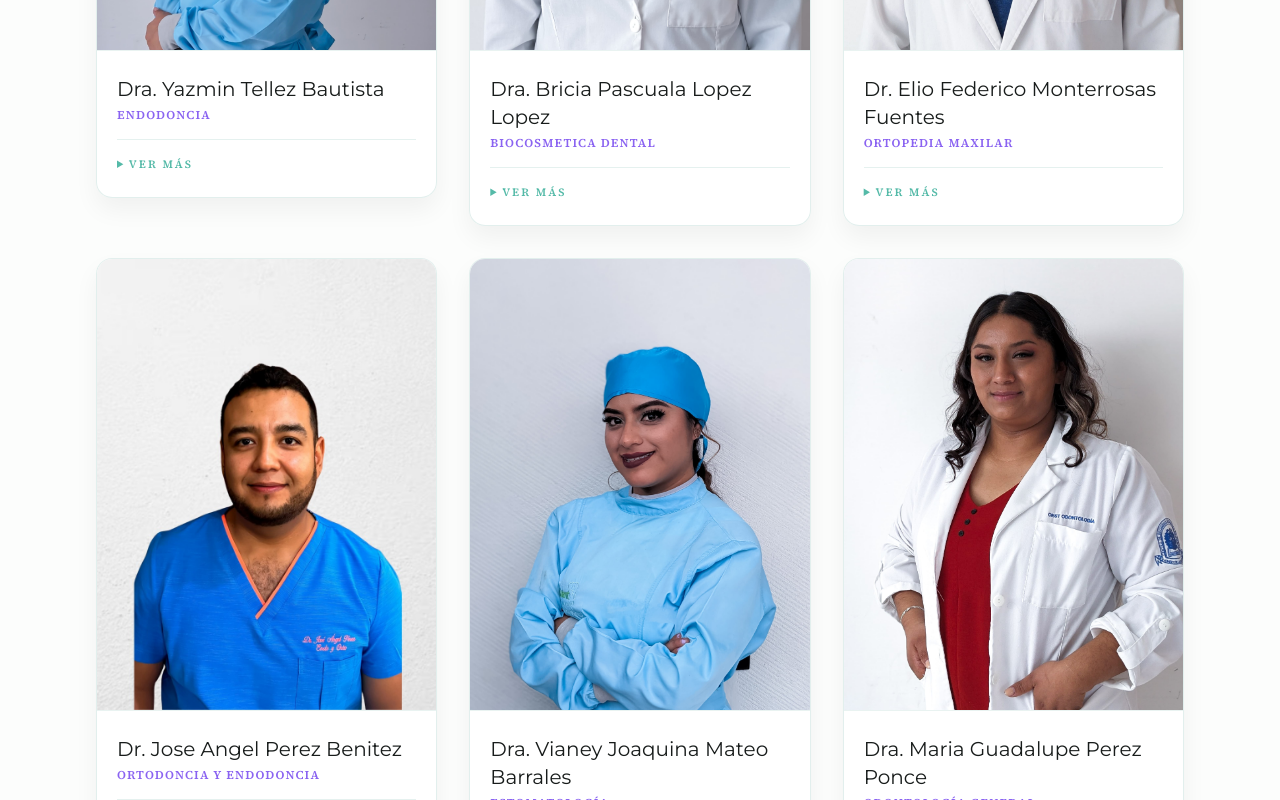
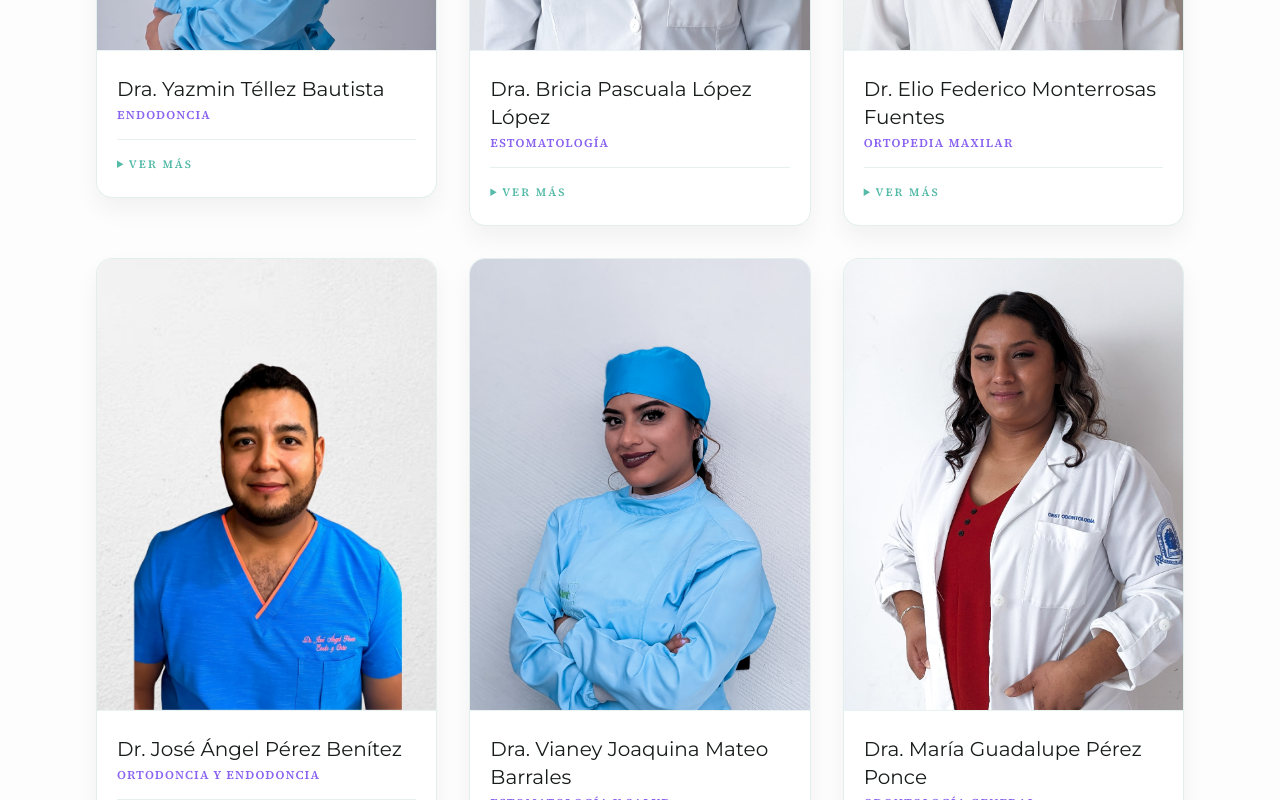
Before and after one commit to Esdras160/felizdentpage, a Next.js app: page /dentistas in a window 1280 px wide. Shown: the part 1480-2280 px from the top of the page. Built offline with nearby package versions, Linux system fonts and the light colour scheme.

Commit message:
especialistas

```diff
--- a/app/dentistas/page.tsx
+++ b/app/dentistas/page.tsx
@@ -6,6 +6,8 @@ type DentistProfile = {
   education: string[];
   detailsTitle?: string;
   details?: string[];
+  details2Title?: string;
+  details2?: string[];
   image: string;
   specialty?: string;
 };
@@ -30,67 +32,86 @@ const DENTISTS: DentistProfile[] = [
     image: "/images/especialistas/fotodefecto.png",
   },
   {
-    name: "Dra. Maria Elena Rodriguez Alvarez",
+    name: "Dra. María Elena Rodríguez Álvarez",
     role: "Estomatología",
     specialty: "Estomatología Pediátrica",
     education: [
-      "Lic. en Estomatologia, Benemerita Universidad Autonoma de Puebla (1998-2002).",
-      "Especialidad en Estomatologia Pediatrica, Instituto Nacional de Pediatria, Mexico D.F. (2008-2010).",
+      "Lic. en Estomatología, Benemérita Universidad Autónoma de Puebla (1998-2002).",
+      "Especialidad en Estomatología Pediátrica, Instituto Nacional de Pediatría, México D.F. (2008-2010).",
     ],
-    detailsTitle: "Experiencia",
+    detailsTitle: "Nivel académico",
     details: [
-      "2010 a la fecha: Estomatologa Pediatra Clinico en Risu Clinica Dental.",
-      "Enero 2011 - Junio 2014: Estomatologa Pediatra Clinico en Hospital Universitario de Puebla.",
-      "Junio 2015 - Diciembre 2019: Gestora de Seguro Popular, Regimen Estatal de Proteccion Social en Salud.",
-      "Agosto 2021 - Junio 2022: Profesora en CESES (modalidad en linea).",
+      "Lic. en Estomatología, Benemérita Universidad Autónoma de Puebla (1998-2002).",
+      "Especialidad en Estomatología Pediátrica, Instituto Nacional de Pediatría, México D.F. (2008-2010).",
+    ],
+    details2Title: "Experiencia",
+    details2: [
+      "2010 a la fecha: Estomatóloga Pediatra · Clínico · Risu Clínica Dental.",
+      "Enero 2011 – Junio 2014: Estomatóloga Pediatra · Clínico · Hospital Universitario de Puebla.",
+      "Junio 2015 – Diciembre 2019: Gestora de Seguro Popular · Operativo · Régimen Estatal de Protección Social en Salud.",
+      "Agosto 2021 – Junio 2022: Profesora en Centro de Investigación y Estudios Superiores en Estomatología y Salud S.C. (CESES), modalidad en línea.",
     ],
     image: "/images/especialistas/fotodefecto.png",
   },
   {
-    name: "Dra. Isabel Chavez",
+    name: "Dra. Isabel Chávez",
     role: "Estomatología",
     specialty: "Estomatología Pediátrica",
     education: [
-      "Lic. en Estomatologia, Benemerita Universidad Autonoma de Puebla (2002-2006).",
-      "Especialidad en Estomatologia Pediatrica, Hospital para el Nino Poblano (2009-2011).",
+      "Lic. en Estomatología, Benemérita Universidad Autónoma de Puebla (2002-2006).",
+      "Especialidad en Estomatología Pediátrica, Hospital para el Niño Poblano (2009-2011).",
     ],
-    detailsTitle: "Diplomados",
+    detailsTitle: "Nivel académico",
     details: [
-      "Diplomado en Investigacion Clinica, Benemerita Universidad Autonoma de Puebla (2009-2010, 240 horas).",
-      "Diplomado de Ortopedia Maxilar con Aplicacion Clinica, BUAP Campus Tehuacan (2019-2021).",
-      "Diplomado de Actualizacion en Ortopedia y Odontopediatria, Desarrollo Especializado con Nuevas Tecnicas (2021-2022).",
+      "Lic. en Estomatología, Benemérita Universidad Autónoma de Puebla (2002-2006).",
+      "Especialidad en Estomatología Pediátrica, Hospital para el Niño Poblano (2009-2011).",
+    ],
+    details2Title: "Diplomados",
+    details2: [
+      "Diplomado en Investigación Clínica, Benemérita Universidad Autónoma de Puebla (2009-2010, 240 horas).",
+      "Diplomado de Ortopedia Maxilar con Aplicación Clínica, Benemérita Universidad Autónoma de Puebla, Campus Tehuacán (2019-2021).",
+      "Diplomado de Actualización en Ortopedia y Odontopediatría, Desarrollo Especializado con Nuevas Técnicas de Actualización (2021-2022).",
     ],
     image: "/images/especialistas/dentistaIsabel.jpg",
   },
   {
-    name: "Dra. Yazmin Tellez Bautista",
+    name: "Dra. Yazmin Téllez Bautista",
     role: "Estomatología",
     specialty: "Endodoncia",
     education: [
-      "Lic. en Estomatologia, Benemerita Universidad Autonoma de Puebla (1998-2003).",
-      "Especialidad en Endodoncia, Centro Mexicano en Estomatologia (2009-2011).",
+      "Lic. en Estomatología, Benemérita Universidad Autónoma de Puebla (1998-2003).",
+      "Especialidad en Endodoncia, Centro Mexicano en Estomatología (2009-2011).",
     ],
-    detailsTitle: "Diplomados",
+    detailsTitle: "Nivel académico",
     details: [
-      "Diplomado de Medicina Interna en Estomatologia, BUAP (2012-2013).",
-      "Diplomado en Diagnostico y Tratamientos Basicos Periodontales, BUAP (abril 2015-febrero 2016).",
-      "Diplomado en Odontologia Estetica y Restauradora, Colegio Dental del Estado de Mexico (2022).",
-      "Diplomado en Cirugia Plastica Periodontal, Colegio de Actualizacion Profesional Tepeaca (2024).",
+      "Lic. en Estomatología, Benemérita Universidad Autónoma de Puebla (1998-2003).",
+      "Especialidad en Endodoncia, Centro Mexicano en Estomatología (2009-2011).",
+    ],
+    details2Title: "Diplomados",
+    details2: [
+      "Diplomado de Medicina Interna en Estomatología, Benemérita Universidad Autónoma de Puebla (2012-2013).",
+      "Diplomado en Diagnóstico y Tratamientos Básicos Periodontales, Benemérita Universidad Autónoma de Puebla (abril 2015 – febrero 2016).",
+      "Diplomado en Odontología Estética y Restauradora, Colegio Dental del Estado de México, A.C. (2022).",
+      "Diplomado en Cirugía Plástica Periodontal, Colegio de Actualización Profesional Tepeaca (2024).",
     ],
     image: "/images/especialistas/dentistaYazmin.jpg",
   },
   {
-    name: "Dra. Bricia Pascuala Lopez Lopez",
+    name: "Dra. Bricia Pascuala López López",
     role: "Estomatología",
-    specialty: "Biocosmetica Dental",
+    specialty: "Estomatología",
     education: [
-      "Lic. en Estomatologia, Benemerita Universidad Autonoma de Puebla (2008-2013).",
+      "Lic. en Estomatología, Benemérita Universidad Autónoma de Puebla (2008-2013).",
     ],
-    detailsTitle: "Diplomados",
+    detailsTitle: "Nivel académico",
     details: [
-      "Diplomado de Medicina Interna en Estomatologia, avalada por BUAP (2019-2020).",
-      "Diplomado de Biocosmetica Dental, Colegio de Actualizacion de Tepeaca (octubre 2021-septiembre 2022).",
-      "Diplomado en Prostodoncia Total, Colegio de Actualizacion de Tepeaca (noviembre 2022-junio 2023).",
+      "Lic. en Estomatología, Benemérita Universidad Autónoma de Puebla (2008-2013).",
+    ],
+    details2Title: "Diplomados",
+    details2: [
+      "Diplomado de Medicina Interna en Estomatología, avalado por la Benemérita Universidad Autónoma de Puebla (2019-2020).",
+      "Diplomado de Biocosmética Dental, Colegio de Actualización de Tepeaca (octubre 2021 – septiembre 2022).",
+      "Diplomado en Prostodoncia Total, Colegio de Actualización de Tepeaca (noviembre 2022 – junio 2023).",
     ],
     image: "/images/especialistas/dentistaBricia.jpg",
   },
@@ -99,94 +120,120 @@ const DENTISTS: DentistProfile[] = [
     role: "Estomatología",
     specialty: "Ortopedia Maxilar",
     education: [
-      "Lic. en Estomatologia, Benemerita Universidad Autonoma de Puebla (1998-2003).",
-      "Especialidad en Ortopedia, Universidad Nacional Autonoma de Mexico (2009-2011).",
+      "Lic. en Estomatología, Benemérita Universidad Autónoma de Puebla (1998-2003).",
+      "Especialidad en Ortopedia, Universidad Nacional Autónoma de México (UNAM) (2009-2011).",
+    ],
+    detailsTitle: "Nivel académico",
+    details: [
+      "Lic. en Estomatología, Benemérita Universidad Autónoma de Puebla (1998-2003).",
+      "Especialidad en Ortopedia, Universidad Nacional Autónoma de México (UNAM) (2009-2011).",
     ],
     image: "/images/especialistas/dentistaElio.jpg",
   },
   {
-    name: "Dr. Jose Angel Perez Benitez",
+    name: "Dr. José Ángel Pérez Benítez",
     role: "Estomatología",
     specialty: "Ortodoncia y Endodoncia",
     education: [
-      "Lic. en Estomatologia, Universidad Mexico Americana del Golfo, Puebla (2011-2015).",
-      "Especialidad en Endodoncia, Centro Mexicano en Estomatologia (2016-2018).",
+      "Lic. en Estomatología, Universidad México Americana del Golfo, Puebla (2011-2015).",
+      "Especialidad en Endodoncia, Centro Mexicano en Estomatología (2016-2018).",
+      "Especialidad en Ortodoncia, Centro Universitario Interamericano del Pacífico (CEUNI), Plantel Golfo Centro, Heroica Puebla de Zaragoza (2019-2021).",
     ],
-    detailsTitle: "Nivel academico",
+    detailsTitle: "Nivel académico",
     details: [
-      "Lic. en Estomatologia, Universidad Mexico Americana del Golfo, Puebla (2011-2015).",
-      "Especialidad en Endodoncia, Centro Mexicano en Estomatologia (2016-2018).",
-      "Especialidad en Ortodoncia, Centro Universitario Interamericano del Pacifico (2019-2021).",
+      "Lic. en Estomatología, Universidad México Americana del Golfo, Puebla (2011-2015).",
+      "Especialidad en Endodoncia, Centro Mexicano en Estomatología (2016-2018).",
+      "Especialidad en Ortodoncia, Centro Universitario Interamericano del Pacífico (CEUNI), Plantel Golfo Centro, Heroica Puebla de Zaragoza (2019-2021).",
     ],
     image: "/images/especialistas/dentistajoseAngel.jpg",
   },
   {
     name: "Dra. Vianey Joaquina Mateo Barrales",
     role: "Estomatología",
-    specialty: "Estomatología",
+    specialty: "Estomatología y Salud",
     education: [
-      "Lic. en Estomatologia y Salud, Centro de Investigacion y Estudios Superiores.",
+      "Lic. en Estomatología y Salud, Centro de Investigación y Estudios Superiores.",
     ],
-    detailsTitle: "Experiencia",
+    detailsTitle: "Nivel académico",
     details: [
-      "Servicio social en Clinica Particular Dental Dorada como auxiliar dental en diversas areas (2022-2023).",
-      "Trabajo en Dental Dorada como auxiliar en endodoncia, ortodoncia, rehabilitacion, cirugia bucal y recepcion (2023-2024).",
+      "Lic. en Estomatología y Salud, Centro de Investigación y Estudios Superiores.",
+    ],
+    details2Title: "Experiencia",
+    details2: [
+      "2022-2023: Servicio social en Clínica Particular Dental Dorada como auxiliar dental en diversas áreas odontológicas, incluyendo limpieza y desinfección de instrumental.",
+      "2023-2024: Auxiliar en Dental Dorada en áreas de Endodoncia, Ortodoncia, Rehabilitación, Cirugía Bucal y Recepción.",
     ],
     image: "/images/especialistas/dentistaVianey.jpg",
   },
   {
-    name: "Dra. Maria Guadalupe Perez Ponce",
+    name: "Dra. María Guadalupe Pérez Ponce",
     role: "Odontología",
     specialty: "Odontología General",
     education: [
-      "Lic. en Odontologia, Centro de Estudios Superiores de Tepeaca (2018-2023).",
+      "Lic. en Odontología, Centro de Estudios Superiores de Tepeaca (2018-2023).",
     ],
-    detailsTitle: "Experiencia",
+    detailsTitle: "Nivel académico",
     details: [
-      "OPPSS en Centro de Estudios Superiores de Tepeaca.",
-      "Uso de aparatologia de rayos X, profilaxis, educacion de higiene oral y restauraciones esteticas.",
+      "Lic. en Odontología, Centro de Estudios Superiores de Tepeaca (2018-2023).",
+    ],
+    details2Title: "Experiencia",
+    details2: [
+      "OPPSS realizado en Centro de Estudios Superiores de Tepeaca: uso de aparatología de rayos X, profilaxis, educación de higiene oral y restauraciones estéticas.",
     ],
     image: "/images/especialistas/dentistaMariaGuadalupe.jpg",
   },
   {
-    name: "Dra. Aylin Zayagos Fernandez",
+    name: "Dra. Aylin Zayagos Fernández",
     role: "Estomatología",
-    specialty: "Estomatología",
+    specialty: "Lic. en Estomatología",
     education: [
-      "Facultad de Estomatologia, Benemerita Universidad Autonoma de Puebla (2018-2024).",
+      "Lic. en Estomatología, Benemérita Universidad Autónoma de Puebla, Facultad de Estomatología (2018-2024).",
     ],
-    detailsTitle: "Experiencia",
+    detailsTitle: "Nivel académico",
     details: [
-      "Servicio social culminado en el periodo enero 2024-febrero 2025 en area de practica profesional con jornadas en diferentes comunidades.",
+      "Lic. en Estomatología, Benemérita Universidad Autónoma de Puebla, Facultad de Estomatología (2018-2024).",
+    ],
+    details2Title: "Experiencia",
+    details2: [
+      "Servicio social culminado en el periodo enero 2024 – febrero 2025, en área de práctica profesional con jornadas en diferentes comunidades.",
     ],
     image: "/images/especialistas/dentistaAylin.jpg",
   },
   {
-    name: "Dra. Salma Yenifer Rodriguez Camarillo",
+    name: "Dra. Salma Yenifer Rodríguez Camarillo",
     role: "Estomatología",
-    specialty: "Estomatología",
+    specialty: "Lic. en Estomatología",
     education: [
-      "Lic. en Estomatologia, Benemerita Universidad Autonoma de Puebla (2018-2023).",
+      "Lic. en Estomatología, Benemérita Universidad Autónoma de Puebla (2018-2023).",
     ],
-    detailsTitle: "Experiencia",
+    detailsTitle: "Nivel académico",
     details: [
-      "Servicio social en Clinica de Estomatologia del CRS.",
-      "Experiencia en cirugias periodontales y alargamiento de corona (2023-2024).",
+      "Lic. en Estomatología, Benemérita Universidad Autónoma de Puebla (2018-2023).",
+    ],
+    details2Title: "Experiencia",
+    details2: [
+      "Servicio social en Clínica de Estomatología del CRS.",
+      "Experiencia en cirugías periodontales: Alargamiento de Corona (2023-2024).",
     ],
     image: "/images/especialistas/dentistaSalma.jpg",
   },
   {
-    name: "Dra. Sandra Velazquez",
+    name: "Dra. Sandra Velázquez",
     role: "Estomatología",
     specialty: "Estomatología Pediátrica",
     education: [
-      "Lic. en Estomatologia, Benemerita Universidad Autonoma de Puebla (2013-2019).",
-      "Especialidad en Estomatologia Pediatrica, Hospital para el Nino Poblano (2023-2025).",
+      "Lic. en Estomatología, Benemérita Universidad Autónoma de Puebla (2013-2019).",
+      "Especialidad en Estomatología Pediátrica, Hospital para el Niño Poblano (2023-2025).",
     ],
-    detailsTitle: "Experiencia",
+    detailsTitle: "Nivel académico",
     details: [
-      "Consultorio | Asistente dental (febrero 2019, 3 meses): asistir en consulta, toma de radiografias periapicales, lavado y esterilizado de instrumental.",
-      "Consultorio | Asistente dental (mayo 2019, 1 mes): asistir en consulta, lavado y esterilizado de instrumental, toma de impresiones y vaciado de modelos.",
+      "Lic. en Estomatología, Benemérita Universidad Autónoma de Puebla (2013-2019).",
+      "Especialidad en Estomatología Pediátrica, Hospital para el Niño Poblano (2023-2025).",
+    ],
+    details2Title: "Experiencia",
+    details2: [
+      "Febrero 2019 (3 meses): Asistente dental – asistencia en consulta, toma de radiografías periapicales, lavado y esterilizado de instrumental.",
+      "Mayo 2019 (1 mes): Asistente dental – asistencia en consulta, lavado y esterilizado de instrumental, toma de impresiones y vaciado de modelos.",
     ],
     image: "/images/especialistas/dentistaSandra.jpg",
   },
@@ -232,6 +279,16 @@ export default function DentistasPage() {
                               <p key={item} className="text-on-surface-variant text-xs leading-relaxed font-light">• {item}</p>
                             ))}
                           </div>
+                          {dentist.details2 && dentist.details2.length > 0 && (
+                            <>
+                              <h3 className="text-on-background mt-4 mb-3 text-xs font-semibold tracking-widest uppercase">{dentist.details2Title || "Experiencia"}</h3>
+                              <div className="space-y-2">
+                                {dentist.details2.map((item) => (
+                                  <p key={item} className="text-on-surface-variant text-xs leading-relaxed font-light">• {item}</p>
+                                ))}
+                              </div>
+                            </>
+                          )}
                         </div>
                       </details>
                     )}
```
